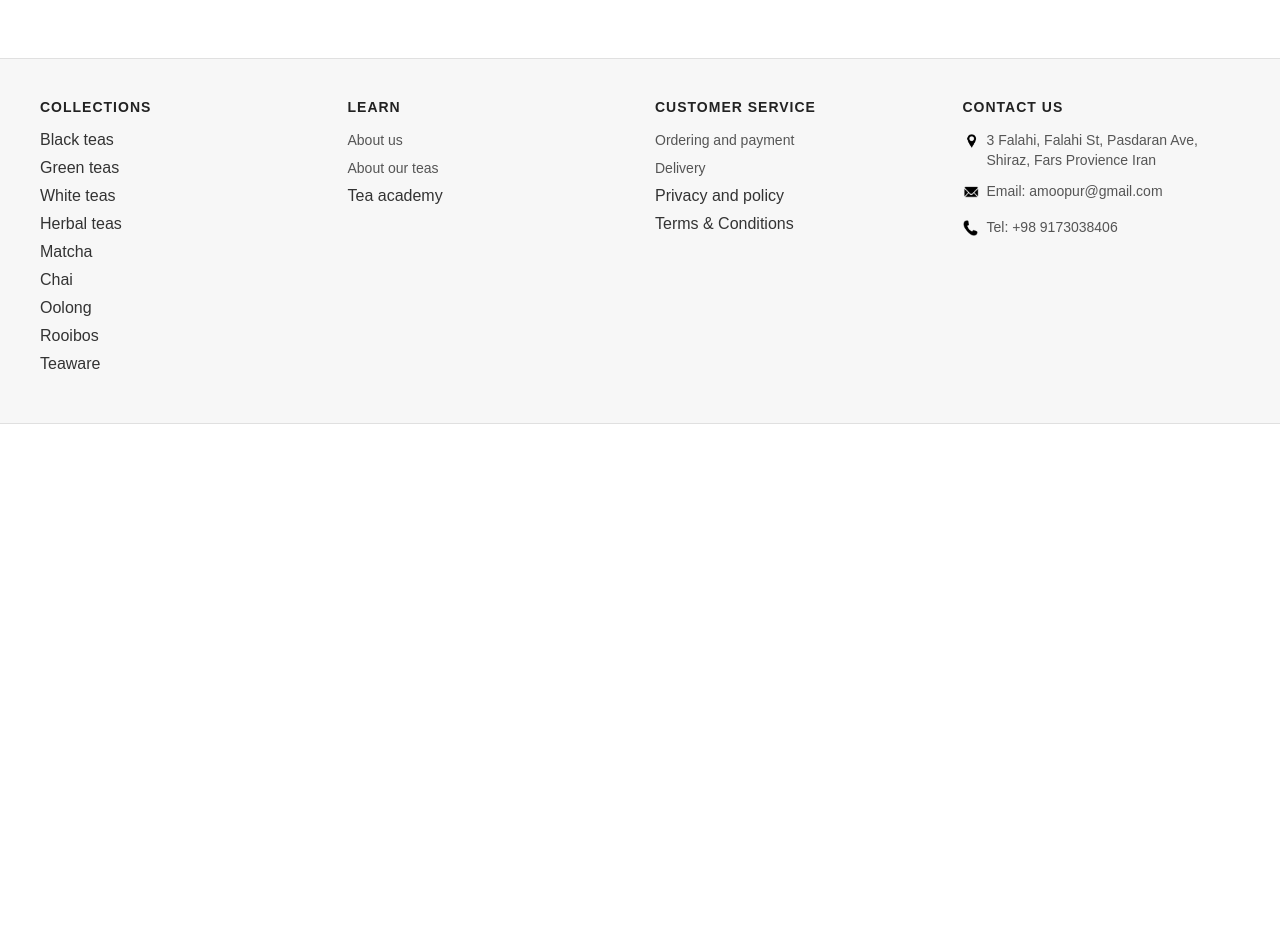
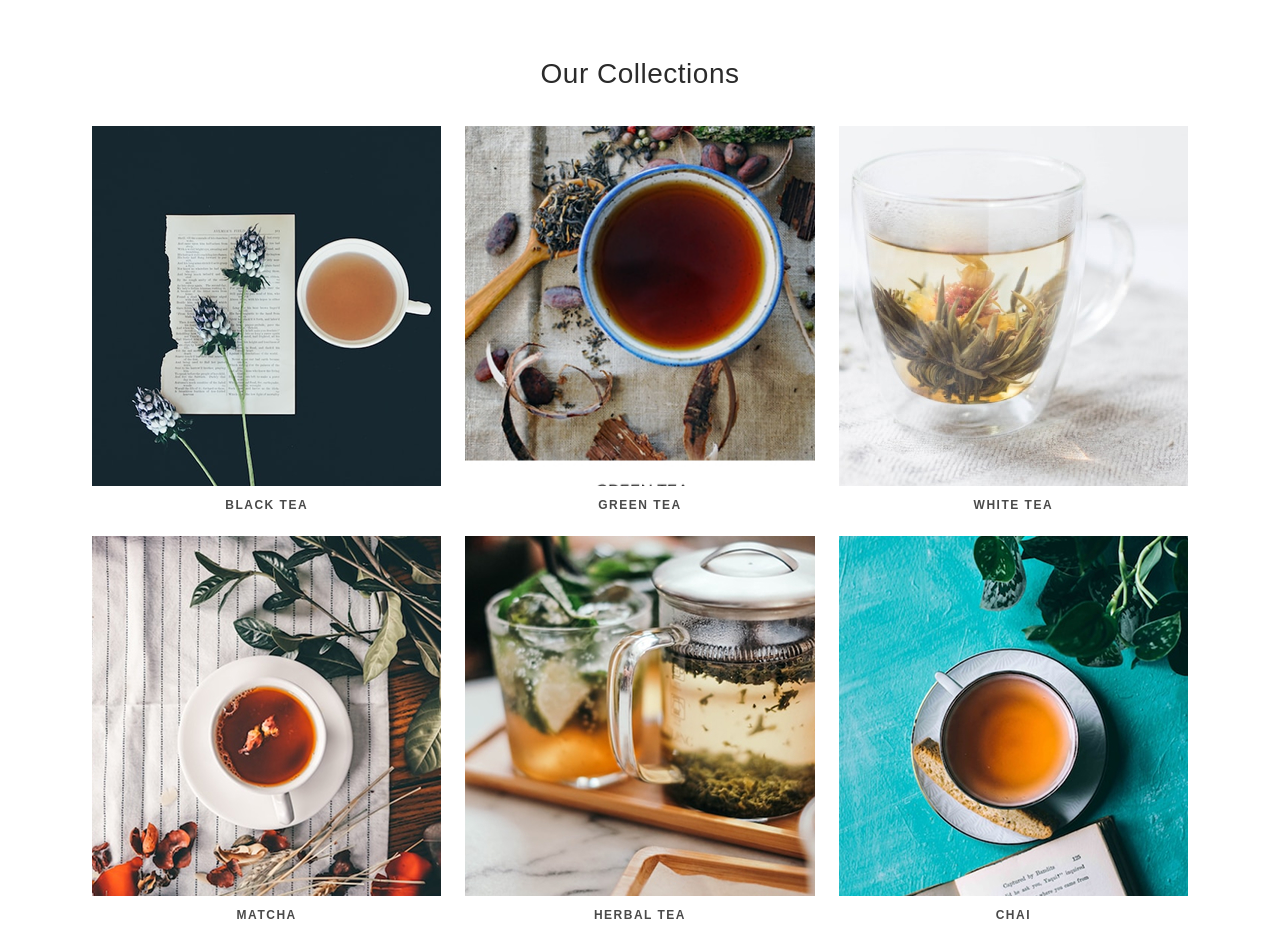
Before and after one commit to Mohamed-Balhol/tea-brand-webSite, a plain HTML site: page index.html in a window 1280 px wide. Shown: the part 1480-2423 px from the top of the page. Before the commit the page ends 1904 px from the top, so only its background shows below. Drawn offline with Linux system fonts and the light colour scheme; a web font is replaced by a local one.

Commit message:
feat: complete our collections section structure and images

```diff
--- a/css/style.css
+++ b/css/style.css
@@ -544,3 +544,84 @@ nav {
   cursor: pointer;
 }
 /*   نهاية القسم الخاص ب امنية */
+/*  بداية القسم الخاص ب مليون */
+/* ==========================================
+   Our Collections Section
+   ========================================== */
+.our-collections {
+  width: 100%;
+  padding: 60px 0;
+  background-color: #ffffff;
+}
+
+.collections-container {
+  max-width: 1128px;
+  margin: 0 auto;
+  padding: 0 16px;
+}
+
+.collections-title {
+  text-align: center;
+  font-size: 28px;
+  font-weight: 500;
+  color: #2b2b2b;
+  margin-bottom: 36px;
+  letter-spacing: 0.5px;
+}
+
+.collections-grid {
+  display: grid;
+  grid-template-columns: repeat(3, 1fr);
+  gap: 24px;
+}
+
+.collection-card {
+  display: flex;
+  flex-direction: column;
+  align-items: center;
+  cursor: pointer;
+  transition: transform 0.2s ease-in-out;
+}
+
+.collection-card:hover {
+  transform: translateY(-4px);
+}
+
+.card-image {
+  width: 100%;
+  height: 360px;
+  overflow: hidden;
+  background-color: #f8f8f8;
+}
+
+.card-image img {
+  width: 100%;
+  height: 100%;
+  object-fit: cover;
+  display: block;
+}
+
+.card-title {
+  margin-top: 12px;
+  font-size: 12px;
+  font-weight: 600;
+  letter-spacing: 1.5px;
+  color: #4a4a4a;
+  text-transform: uppercase;
+}
+
+/* التجاوب مع الشاشات الصغيرة (Responsive) */
+@media (max-width: 900px) {
+  .collections-grid {
+    grid-template-columns: repeat(2, 1fr);
+  }
+}
+
+@media (max-width: 576px) {
+  .collections-grid {
+    grid-template-columns: 1fr;
+  }
+  .card-image {
+    height: 280px;
+  }
+}/* نهاية القسم الخاص ب مليون */
--- a/index.html
+++ b/index.html
@@ -97,7 +97,88 @@
     </div>
 
 </section>
+<!-- Our Collections Section -->
+<section class="Our-collections">
+  <div class="collections-container">
+    <h2 class="collections-title">Our Collections</h2>
+
+    <div class="collections-grid">
+      <!-- 1. Black Tea -->
+      <div class="collection-card">
+        <div class="card-image">
+          <img src="images/collection_page/BLACK.jpg" alt="Black Tea">
+        </div>
+        <p class="card-title">BLACK TEA</p>
+      </div>
+
+      <!-- 2. Green Tea -->
+      <div class="collection-card">
+        <div class="card-image">
+          <img src="images/collection_page/GREEN TEA.jpg" alt="Green Tea">
+        </div>
+        <p class="card-title">GREEN TEA</p>
+      </div>
+
+      <!-- 3. White Tea -->
+      <div class="collection-card">
+        <div class="card-image">
+          <img src="images/collection_page/WHITE TEA.jpg" alt="White Tea">
+        </div>
+        <p class="card-title">WHITE TEA</p>
+      </div>
+
+      <!-- 4. Matcha -->
+      <div class="collection-card">
+        <div class="card-image">
+          <img src="images/collection_page/MATCHA.jpg" alt="Matcha">
+        </div>
+        <p class="card-title">MATCHA</p>
+      </div>
+
+      <!-- 5. Herbal Tea -->
+      <div class="collection-card">
+        <div class="card-image">
+          <img src="images/collection_page/HERBAL TEA.jpg" alt="Herbal Tea">
+        </div>
+        <p class="card-title">HERBAL TEA</p>
+      </div>
+
+      <!-- 6. Chai -->
+      <div class="collection-card">
+        <div class="card-image">
+          <img src="images/collection_page/CHAI.jpg" alt="Chai">
+        </div>
+        <p class="card-title">CHAI</p>
+      </div>
+
+      <!-- 7. Oolong -->
+      <div class="collection-card">
+        <div class="card-image">
+          <img src="images/collection_page/OOLONG.jpg" alt="Oolong">
+        </div>
+        <p class="card-title">OOLONG</p>
+      </div>
+
+      <!-- 8. Rooibos -->
+      <div class="collection-card">
+        <div class="card-image">
+          <img src="images/collection_page/ROOIBOS.jpg" alt="Rooibos">
+        </div>
+        <p class="card-title">ROOIBOS</p>
+      </div>
+
+      <!-- 9. Teaware -->
+      <div class="collection-card">
+        <div class="card-image">
+          <img src="images/collection_page/TEAWARE.jpg" alt="Teaware">
+        </div>
+        <p class="card-title">TEAWARE</p>
+      </div>
+    </div>
+  </div>
+</section>
 </main>
+
     <footer class="footer">
   <div class="footer-container">
     <div class="footer-column">
```
Also changed, not shown: images/collection_page/BLACK.jpg (added), images/collection_page/CHAI.jpg (added), images/collection_page/GREEN TEA.jpg (added), images/collection_page/HERBAL TEA.jpg (added), images/collection_page/MATCHA.jpg (added), images/collection_page/OOLONG.jpg (added), images/collection_page/ROOIBOS.jpg (added), images/collection_page/TEAWARE.jpg (added), images/collection_page/WHITE TEA.jpg (added).
